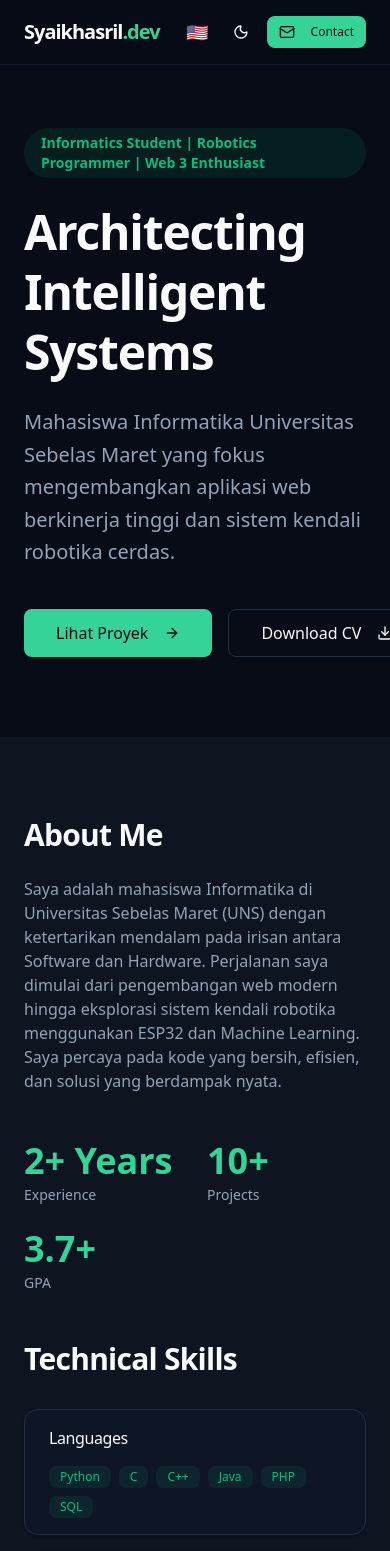
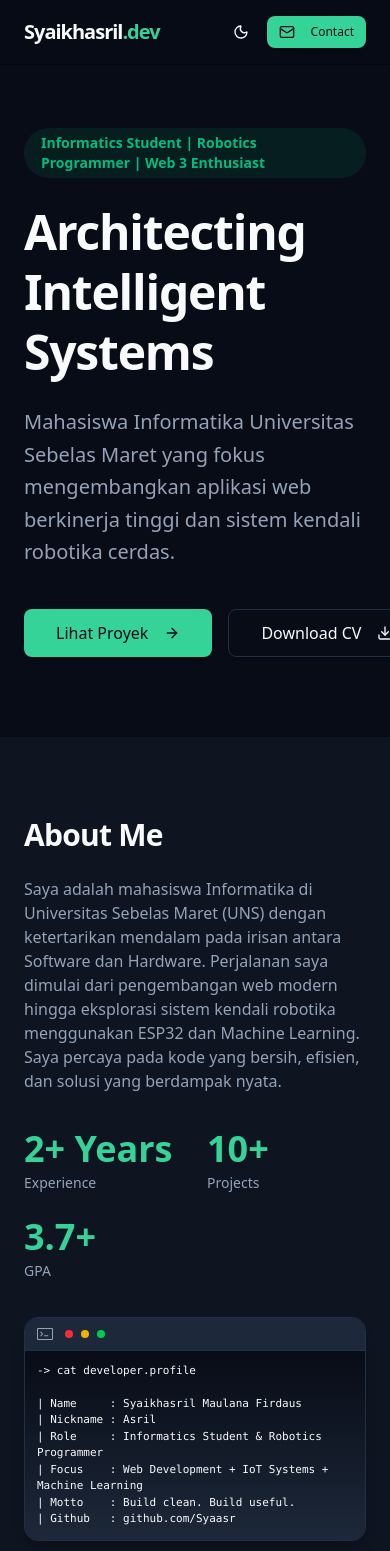
Before and after one commit to Syaasr/Website-Portofolio, a Next.js app: page / in a window 390 px wide. Shown: the top 1551 px of the page. Built offline with nearby package versions, Linux system fonts and the light colour scheme.

Commit message:
More update

```diff
--- a/package.json
+++ b/package.json
@@ -15,8 +15,9 @@
     "lucide-react": "^0.563.0",
     "next": "16.1.6",
     "next-themes": "^0.4.6",
-    "react": "19.2.3",
+    "react": "^19.2.3",
     "react-dom": "19.2.3",
+    "react-icons": "^5.5.0",
     "tailwind-merge": "^3.4.0",
     "tailwindcss-animate": "^1.0.7"
   },
--- a/src/components/AboutSkills.tsx
+++ b/src/components/AboutSkills.tsx
@@ -1,6 +1,7 @@
 import { Badge } from "@/components/ui/badge";
 import { Card, CardContent, CardHeader, CardTitle } from "@/components/ui/card";
 import { portfolio } from "@/data/portfolio";
+import { Terminal} from "@/components/eldoraui/terminal"
 
 export function AboutSkills() {
   return (
@@ -15,7 +16,7 @@ export function AboutSkills() {
               <p>{portfolio.about.story}</p>
             </div>
 
-            <div className="grid grid-cols-2 md:grid-cols-3 gap-6 pt-6">
+            <div className="grid grid-cols-2 md:grid-cols-3 gap-6 pt-3">
               <div className="space-y-1">
                 <h4 className="text-4xl font-bold text-primary">{portfolio.about.stats.experience}</h4>
                 <p className="text-sm text-muted-foreground">Experience</p>
@@ -28,6 +29,21 @@ export function AboutSkills() {
                  <h4 className="text-4xl font-bold text-primary">{portfolio.about.stats.gpa}</h4>
                 <p className="text-sm text-muted-foreground">GPA</p>
               </div>
+            </div>
+            <div className="pt-3">
+              <Terminal
+                command="-> cat developer.profile"
+                steps={[
+                  { text: "| Name     : Syaikhasril Maulana Firdaus" },
+                  { text: "| Nickname : Asril" },
+                  { text: "| Role     : Informatics Student & Robotics Programmer" },
+                  { text: "| Focus    : Web Development + IoT Systems + Machine Learning" },
+                  { text: "| Motto    : Build clean. Build useful."},
+                  { text: "| Github   : github.com/Syaasr"},
+                ]}
+                pulseInterval={100}
+                showLocalhost={false}
+              />
             </div>
           </div>
 
--- a/src/components/Footer.tsx
+++ b/src/components/Footer.tsx
@@ -3,7 +3,7 @@ import { Github, Linkedin, Mail } from "lucide-react";
 
 export function Footer() {
   return (
-    <footer className="py-8 border-t border-border bg-card">
+    <footer className="py-8 border-t border-black/20 bg-card">
       <div className="container mx-auto px-6 flex flex-col md:flex-row items-center justify-between gap-4">
         <p className="text-sm text-muted-foreground">
           © {new Date().getFullYear()} {portfolio.personalInfo.name}. All rights reserved.
--- a/src/components/Hero.tsx
+++ b/src/components/Hero.tsx
@@ -51,9 +51,11 @@ export function Hero() {
 
                   {/* Generative UI Pattern Mockup */}
                   <div className="p-6 space-y-4 opacity-50">
-                    <div className="w-1/2 h-4 bg-muted rounded animate-pulse" />
-                    <div className="w-3/4 h-4 bg-muted rounded animate-pulse delay-75" />
-                    <div className="w-full h-32 bg-muted rounded-lg border border-border mt-8" />
+                    {/* <div className="w-1/2 h-4 bg-muted rounded animate-pulse" /> */}
+                    <p>Syaikhasril Maulana Firdaus</p>
+                    {/* <div className="w-3/4 h-4 bg-muted rounded animate-pulse delay-75" /> */}
+                    <div className="w-full h-60 bg-muted rounded-lg border border-border mt-8" />
+
                     <div className="grid grid-cols-2 gap-4 mt-4">
                       <div className="h-20 bg-muted rounded border border-border" />
                       <div className="h-20 bg-muted rounded border border-border" />
--- a/src/components/Navbar.tsx
+++ b/src/components/Navbar.tsx
@@ -7,7 +7,7 @@ import { LanguageToggle } from "@/components/LanguageToggle";
 
 export function Navbar() {
   return (
-    <nav className="fixed top-0 left-0 right-0 z-50 border-b border-border/40 bg-background/80 backdrop-blur-md">
+    <nav className="fixed top-0 left-0 right-0 z-50 border-b border-black/20 bg-background/80 backdrop-blur-md">
       <div className="container mx-auto flex h-16 items-center justify-between px-6">
         <div className="font-bold text-xl tracking-tighter text-foreground">
           {portfolio.personalInfo.name.split(" ")[0]}
@@ -33,7 +33,7 @@ export function Navbar() {
         </div>
 
         <div className="flex items-center gap-2">
-          <LanguageToggle />
+          {/* <LanguageToggle /> */}
           <ModeToggle />
           <Button variant="default" size="sm" asChild>
             <a href={`mailto:${portfolio.socials.email}`}>
--- /dev/null
+++ b/src/components/eldoraui/terminal.tsx
@@ -0,0 +1,126 @@
+"use client"
+
+import { useEffect, useMemo, useState, type ReactElement } from "react"
+import { TerminalIcon } from "lucide-react"
+import { GoTerminal } from "react-icons/go"
+
+type TerminalStep = {
+  text: string
+  bold?: boolean
+}
+
+type TerminalProps = {
+  command: string
+  steps: TerminalStep[]
+  pulseInterval?: number
+  showLocalhost?: boolean
+  hostBarTitle?: string
+  hostMessage?: string
+}
+
+function MacControls() {
+  return (
+    <>
+      <GoTerminal className="text-muted-foreground mr-1 size-4" />
+      <div className="h-2 w-2 rounded-full bg-red-500" />
+      <div className="h-2 w-2 rounded-full bg-yellow-500" />
+      <div className="h-2 w-2 rounded-full bg-green-500" />
+    </>
+  )
+}
+
+function LocalHost({ title, message }: { title: string; message: string }) {
+  return (
+    <div className="bg-card animate-in fade-in slide-in-from-top-10 absolute right-4 bottom-5 z-10 overflow-hidden rounded-md border shadow-xl">
+      <div className="bg-muted text-muted-foreground relative flex h-6 flex-row items-center border-b px-4 text-xs">
+        <TerminalIcon className="absolute inset-2 size-3" />
+        <p className="absolute inset-x-0 text-center">{title}</p>
+      </div>
+      <div className="text-card-foreground p-4 text-sm">{message}</div>
+    </div>
+  )
+}
+
+const Terminal = ({
+  command,
+  steps,
+  pulseInterval = 100,
+  showLocalhost = true,
+  hostBarTitle = "localhost:3000",
+  hostMessage = "New App Created!",
+}: TerminalProps) => {
+  const typingLen = useMemo(() => command.length, [command])
+  const revealLen = useMemo(() => steps.length, [steps])
+  const finalCount = typingLen + revealLen + 1
+
+  const [counter, setCounter] = useState(finalCount)
+
+  useEffect(() => {
+    const interval = setInterval(() => {
+      setCounter((prev) => (prev >= finalCount ? prev : prev + 1))
+    }, pulseInterval)
+    return () => clearInterval(interval)
+  }, [pulseInterval, finalCount])
+
+  const elements: ReactElement[] = []
+
+  const typedChars = Math.min(counter, typingLen)
+  const isTyping = counter < typingLen
+
+  elements.push(
+    <span key="command" className="text-foreground">
+      {command.substring(0, typedChars)}
+      {isTyping && (
+        <div className="bg-foreground inline-block h-3 w-1 animate-pulse" />
+      )}
+    </span>
+  )
+
+  if (!isTyping) {
+    const shownSteps = Math.min(revealLen, counter - typingLen)
+    if (shownSteps > 0) {
+      elements.push(<span key="space"> </span>)
+    }
+    for (let i = 0; i < shownSteps; i++) {
+      const step = steps[i]
+      elements.push(
+        <span
+          key={`step-${i}`}
+          className={
+            step.bold ? "text-foreground font-bold" : "text-foreground"
+          }
+        >
+          {step.text}
+        </span>
+      )
+    }
+  }
+
+  const revealComplete = counter > typingLen + revealLen
+
+  return (
+    <div
+      className="relative"
+      onMouseEnter={() => {
+        if (counter >= finalCount) {
+          setCounter(0)
+        }
+      }}
+    >
+      {showLocalhost && revealComplete && (
+        <LocalHost title={hostBarTitle} message={hostMessage} />
+      )}
+
+      <pre className="bg-card w-full min-w-[320px] overflow-hidden rounded-xl border text-[11px] shadow-lg sm:min-w-[480px] sm:text-[12px] md:min-w-[600px] md:text-[13px]">
+        <div className="bg-muted flex flex-row items-center gap-2 border-b px-3 py-2 sm:px-4">
+          <MacControls />
+        </div>
+        <div className="from-background to-muted min-h-[150px] bg-gradient-to-b sm:min-h-[180px] md:min-h-[200px]">
+          <div className="grid p-3 whitespace-pre-wrap sm:p-4">{elements}</div>
+        </div>
+      </pre>
+    </div>
+  )
+}
+
+export { Terminal }
--- a/src/data/portfolio.ts
+++ b/src/data/portfolio.ts
@@ -63,28 +63,34 @@ export const portfolio = {
   ],
   certifications: [
     {
-      name: "Software Development Courses",
+      name: "Machine Learning Courses",
       platform: "Dicoding Indonesia",
-      year: "2024 - Present",
+      year: "2026",
     },
     {
-      name: "Fullstack Development",
+      name: "Fullstack Website Development",
       platform: "Eduwork",
-      year: "2024",
+      year: "2026",
     },
     {
-      name: "Problem Solving (Basic)",
-      platform: "HackerRank",
-      year: "2024",
+      name: "Prompt Engineering for Software Developer",
+      platform: "Dicoding Indonesia",
+      year: "2026",
     },
   ],
   achievements: [
-    // {
-    //   title: "Achievement Title",
-    //   event: "Event Name",
-    //   year: "Year",
-    //   description: "Description of achievement.",
-    // },
+    {
+      title: "Juara 2 KSM Matematika Tingkat Kabupaten Surakarta",
+      event: "Kompetisi Sains Madrasah Tingkat Kabupaten Surakarta",
+      year: "2023",
+      description: "Juara 2 dalam kompetisi sains madrasah tingkat kabupaten surakarta.",
+    },
+    {
+      title: "Juara 3 Kompetisi Matematika SEMPOA",
+      event: "Kompetisi Matematika SEMPOA 2023",
+      year: "2023",
+      description: "Juara 3 dalam kompetisi matematika SEMPOA 2023.",
+    },
     // Tambahkan prestasi lomba lain di sini jika ada
   ],
   blog: [
```
Also changed, not shown: components.json, 1 other file (tests, documents, lock files or other folders).
